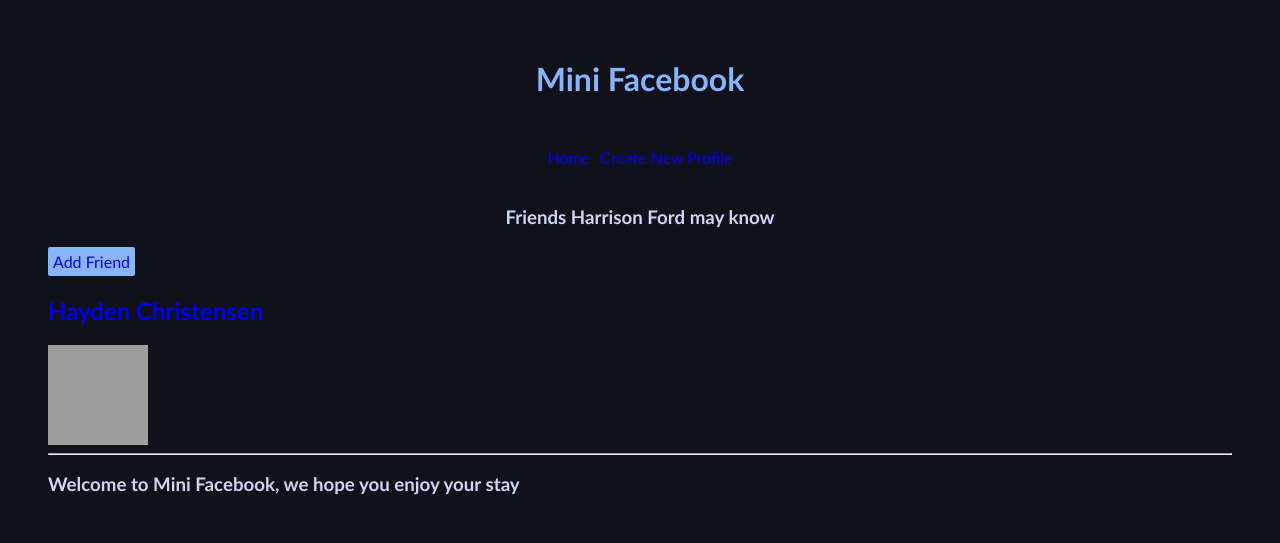
After one commit to jhou22/cs412-, a Django app: page /mini_fb/profile/1/friend_suggestions in a window 1280 px wide. The commit adds this page. Shown: the top 543 px of the page. Run offline with Django 5.2, Linux system fonts and the light colour scheme; data comes from the database, SQL or seed files in the repository; both versions use the stored data as it was after the commit; grey boxes are pictures that could not be loaded.

Commit message:
Added views and template for mini_fb

```diff
--- a/mini_fb/admin.py
+++ b/mini_fb/admin.py
@@ -5,3 +5,4 @@ from .models import *
 admin.site.register(Profile)
 admin.site.register(StatusMessage)
 admin.site.register(Image)
+admin.site.register(Friend)
--- a/mini_fb/models.py
+++ b/mini_fb/models.py
@@ -1,3 +1,4 @@
+import random
 from django.db import models
 from django.urls import reverse
 
@@ -21,6 +22,71 @@ class Profile(models.Model):
         messages = StatusMessage.objects.filter(profile=self)
         return reversed(messages)
 
+    def get_friends(self):
+
+        '''get all friends for a profile'''
+        friends = []
+
+        first_list = Friend.objects.filter(profile1=self)
+        for f in first_list:
+            friends.append(f.profile2)
+
+        second_list = Friend.objects.filter(profile2=self)
+        for s in second_list:
+            friends.append(s.profile1)
+
+        return friends
+
+    def add_friend(self, other):
+        '''adds friend using urls'''
+        if other == self:
+            return
+        if (self is None):
+            return
+        if (other is None):
+            return
+        if len(list(Friend.objects.filter(profile1=self, profile2=other))) != 0:
+            return
+        if len(list(Friend.objects.filter(profile2=self, profile1=other))) != 0:
+            return
+        friend = Friend(profile1=self, profile2=other)
+        friend.save()
+    def get_friend_suggestions(self):
+        '''gets friend suggestions for a profile'''
+        friends = []
+        first_list = Friend.objects.filter(profile1=self)
+        for f in first_list:
+            friends.append(f.profile2)
+
+        second_list = Friend.objects.filter(profile2=self)
+        for s in second_list:
+            friends.append(s.profile1)
+        list2 = Profile.objects.all()
+        suggestions = []
+        number = 0
+        for item in list2:
+            if item not in friends and item != self:
+                suggestions.append(item)
+                number+=1
+
+            if number >= 5:
+                break
+
+
+        return suggestions
+
+    def get_news_feed(self):
+
+        '''Gets statusmessages for this profile and its friends'''
+        all_status_messages = []
+        all_status_messages.extend(list(self.get_status_messages()))
+        friends = self.get_friends()
+        for friend in friends:
+            all_status_messages.extend(list(friend.get_status_messages()))
+
+        all_status_messages.sort(reverse=True, key=lambda value: value.timestamp)
+        return all_status_messages
+
 class StatusMessage(models.Model):
     timestamp = models.DateTimeField(auto_now=True)
     message = models.TextField(blank=False)
@@ -41,3 +107,11 @@ class Image(models.Model):
     image = models.ImageField(blank=True)
     status_message = models.ForeignKey("StatusMessage", on_delete=models.CASCADE)
     timestamp = models.DateTimeField(auto_now=True)
+
+class Friend(models.Model):
+    profile1 = models.ForeignKey("Profile", on_delete=models.CASCADE, related_name="profile1")
+    profile2 = models.ForeignKey("Profile", on_delete=models.CASCADE, related_name="profile2")
+    timestamp = models.DateTimeField(auto_now=True)
+
+    def __str__(self):
+        return f'{self.profile1.first_name} {self.profile1.last_name} & {self.profile2.first_name} {self.profile2.last_name}'
--- /dev/null
+++ b/mini_fb/templates/mini_fb/friend_suggestions.html
@@ -0,0 +1,15 @@
+{% extends "mini_fb/base.html" %} {% block content %}
+<div>
+{% comment %} Jianhui Hou, U26752765, html file for showing possible friends {% endcomment %}
+<h3 style="text-align: center">Friends {{profile.first_name}} {{profile.last_name}} may know</h3>
+<div id="friends">
+    {% for p in profile.get_friend_suggestions %}
+
+    <div id="friend">
+      <a id='add' href="{% url 'create_friend' profile.pk p.pk %}">Add Friend</a>
+      <a href="{% url 'show_profile' p.pk %}"><h2>{{p.first_name}} {{p.last_name}}</h2></a>
+      <img src="{{p.profile_image_url}}" width="100" height="100" />
+    </div>
+    {% endfor %}
+</div>
+{% endblock %}
--- a/mini_fb/urls.py
+++ b/mini_fb/urls.py
@@ -9,4 +9,7 @@ urlpatterns = [
     path(r'profile/<int:pk>/update', UpdateProfileView.as_view(), name='update_profile'),
     path(r'status/<int:pk>/delete', DeleteStatusMessageView.as_view(), name='delete_status_message'),
     path(r'status/<int:pk>/update', UpdateStatusMessageView.as_view(), name='update_status_message'),
+    path(r'profile/<int:pk>/add_friend/<int:other_pk>', CreateFriendView.as_view(), name='create_friend'),
+    path(r'profile/<int:pk>/friend_suggestions', ShowFriendSuggestionsView.as_view(), name='show_friend_suggestions'),
+    path(r'profile/<int:pk>/news_feed', ShowNewsFeedView.as_view(), name='news_feed')
 ]
--- a/mini_fb/views.py
+++ b/mini_fb/views.py
@@ -1,4 +1,4 @@
-from django.shortcuts import render
+from django.shortcuts import redirect, render
 # Jianhui Hou, jhou22@bu.edu, all views functions
 
 from . models import *
@@ -109,3 +109,21 @@ class UpdateStatusMessageView(UpdateView):
         '''
         print(f'UpdateProfileView: form.cleaned_data={form.cleaned_data}')
         return super().form_valid(form)
+
+class CreateFriendView(View):
+    def dispatch(self, request, *args, **kwargs):
+        print(kwargs.get('pk'))
+        p1 = Profile.objects.get(pk=kwargs.get('pk'))
+        p2 = Profile.objects.get(pk=kwargs.get('other_pk'))
+        p1.add_friend(p2)
+        return redirect(reverse('show_profile', kwargs={'pk':kwargs.get('pk')}))
+
+class ShowFriendSuggestionsView(DetailView):
+    model = Profile
+    template_name = 'mini_fb/friend_suggestions.html'
+    context_object_name = 'profile'
+
+class ShowNewsFeedView(DetailView):
+    model = Profile
+    template_name = 'mini_fb/news_feed.html'
+    context_object_name = 'profile'
--- a/static/mini_fb_styles.css
+++ b/static/mini_fb_styles.css
@@ -72,3 +72,25 @@ article {
 #delete-status {
     text-align: center;
 }
+
+#friends {
+    display: flex;
+    gap: 30px;
+}
+
+#friend {
+    display: flex;
+    flex-direction: column;
+}
+
+#add {
+    padding: 5px;
+    background-color: #89b4fa;
+    width: fit-content;
+    border-radius: 2px;
+}
+
+#message {
+    display: flex;
+    gap: 10px;
+}
--- a/static/styles.css
+++ b/static/styles.css
@@ -2,6 +2,7 @@ body {
     font-family: 'Gill Sans', 'Gill Sans MT', Calibri, 'Trebuchet MS', sans-serif;
     border: 3px solid gray;
     background-color: burlywood;
+    overflow: auto;
 }
 a {
     padding: 20px;
```
Also changed, not shown: mini_fb/templates/mini_fb/news_feed.html (added, +25 -0 lines), mini_fb/templates/mini_fb/show_profile.html (+13 -0 lines), a8_url.txt (renamed from a7_url.txt), db.sqlite3, mini_fb/migrations/0005_friend.py (added).
